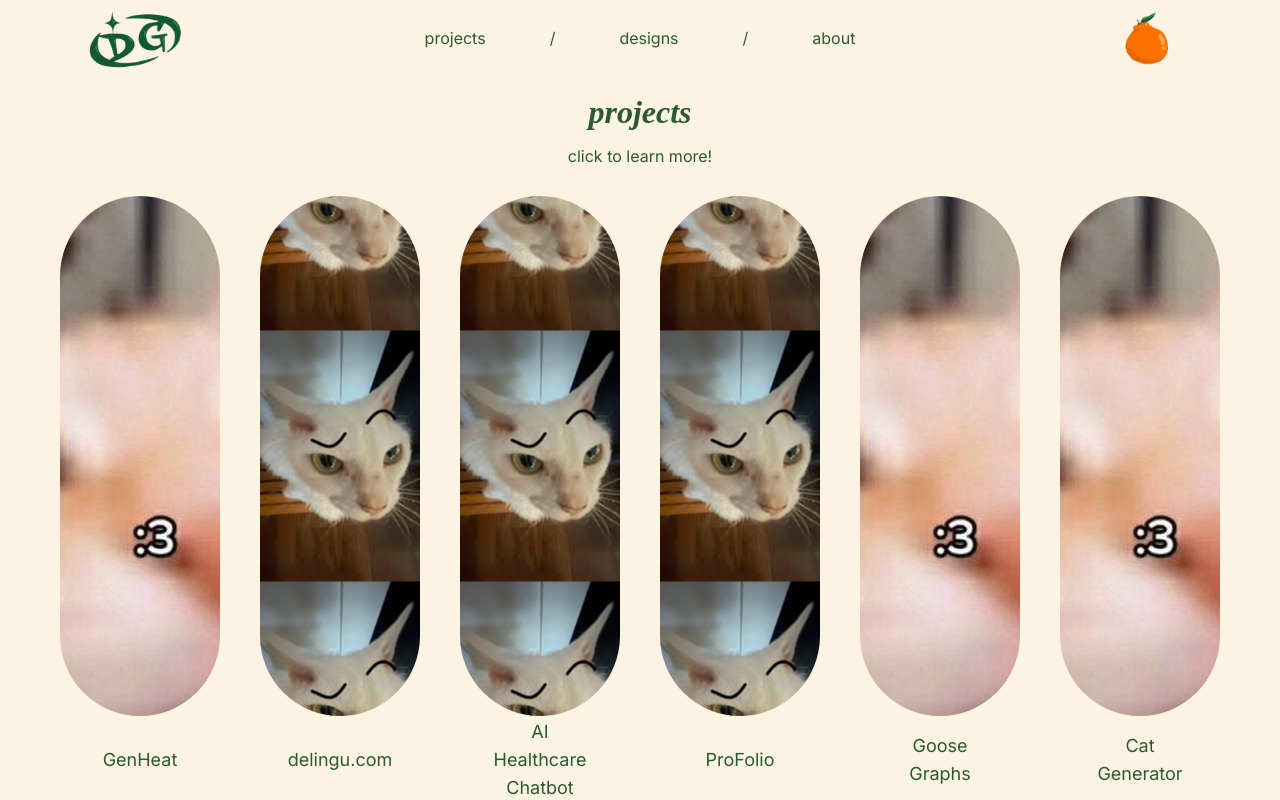
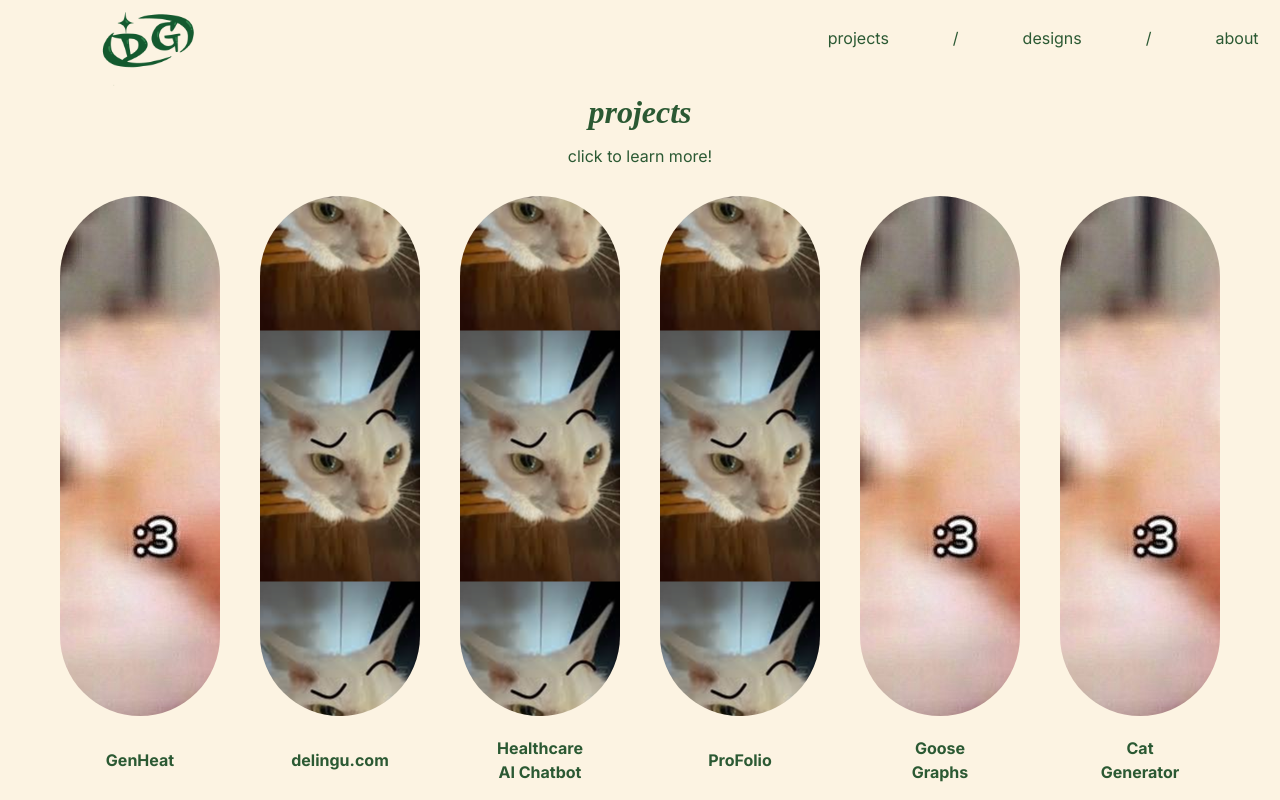
Before and after one commit to snootfef/Personal-Site, a Next.js app: page /projects in a window 1280 px wide. Shown: the top 800 px of the page. Built offline with nearby package versions, Linux system fonts and the light colour scheme.

Commit message:
Minor styling and more icons!

```diff
--- a/src/app/about/page.tsx
+++ b/src/app/about/page.tsx
@@ -52,7 +52,7 @@ export default function Page() {
             className='min-h-screen w-full relative font-playfair'
          >
             <h2
-               className='mt-24 ml-24 italic font-bold'
+               className='mt-24 ml-24 italic font-bold text-xl'
             >
                my life currently...
             </h2>
--- a/src/app/data/projects.ts
+++ b/src/app/data/projects.ts
@@ -1,10 +1,10 @@
 import { ProjectProps } from "../Interfaces/Interfaces";
 
 const projects: Array<ProjectProps> = [
-   { name: 'GenHeat', description: 'lorem ipsun ryan zhu', img: 'test.jpg', tools: 'Java, HTML', date: '' },
-   { name: 'delingu.com', description: 'A personal website/portfolio, all about me.', img: 'test1.jpg', tools: 'TypeScript, Tailwind, CSS, React, Next.js', date: '' },
-   { name: 'AI Healthcare Chatbot', description: 'Prototype and roadmap of the creation of an AI Healthcare Chatbot, utilizing MS tools, project management, and artificial intelligence techniques.', img: 'test1.jpg', tools: 'MS Azure, Github', date: '' },
-   { name: 'ProFolio', description: 'Website design mockup for aspiring professionals and new graduates to showcase their projects and portfolios while connecting with hiring companies and like-minded creatives.', img: 'test1.jpg', tools: 'Figma, Photoshop', date: '' },
+   { name: 'GenHeat', description: 'lorem ipsun ryan zhu', img: 'test.jpg', tools: 'Java, HTML', date: 'Jan 2024' },
+   { name: 'delingu.com', description: 'A personal website/portfolio, all about me.', img: 'test1.jpg', tools: 'TypeScript, Tailwind, CSS, React, Next.js', date: 'Jan 2024' },
+   { name: 'Healthcare AI Chatbot', description: 'Prototype and roadmap of the creation of an AI Healthcare Chatbot, utilizing MS tools, project management, and artificial intelligence techniques.', img: 'test1.jpg', tools: 'MS Azure, Github', date: 'Jan 2024' },
+   { name: 'ProFolio', description: 'Website design mockup for aspiring professionals and new graduates to showcase their projects and portfolios while connecting with hiring companies and like-minded creatives.', img: 'test1.jpg', tools: 'Figma, Photoshop', date: 'Jan 2024' },
    { name: 'Goose Graphs', description: 'A goose-themed graphing and functions education game inspired by Desmos Marbles.', img: 'test.jpg', tools: 'Java, Photoshop', date: '' },
    { name: 'Cat Generator', description: 'A quick and fun introduction into web development. Chat with a unique roster of cats and rate their messages!', img: 'test.jpg', tools: 'JavaScript, React, CSS, Figma', date: '' }
 ];
--- a/src/app/designs/DesignIcon.tsx
+++ b/src/app/designs/DesignIcon.tsx
@@ -37,7 +37,9 @@ export default function designIcon({ design, index, flip, setFlip }: { design: D
                </p>
             </section>
          </div>
-         <p>
+         <p
+            className="text-base text-center font-bold"
+         >
             {design.name}
          </p>
       </main>
--- a/src/app/footer.tsx
+++ b/src/app/footer.tsx
@@ -1,5 +1,6 @@
 import { FaGithub } from "react-icons/fa";
 import { FaLinkedin } from "react-icons/fa";
+import { MdMail } from "react-icons/md";
 
 export default function Footer() {
    return (
@@ -20,6 +21,9 @@ export default function Footer() {
             <a className='pr-2' href='https://www.linkedin.com/in/delin-gu/' target="_blank" rel="noopener noreferrer">
                <FaLinkedin />
             </a>
+            <a className='pr-2 text-[1.1rem]' href='mailto:d2gu@uwaterloo.ca' target="_blank" rel="noopener noreferrer">
+               <MdMail />
+            </a>
          </div>
       </footer>
    );
--- a/src/app/nav.tsx
+++ b/src/app/nav.tsx
@@ -10,6 +10,8 @@ export default function Nav() {
    const [scroll, setScroll] = useState(false)
    const pathname = usePathname()
 
+   const pages = ['/projects', '/designs', '/about']
+
    if (scrollPosition > 400 && !scroll)
       setScroll(true)
    else if (scrollPosition < 400 && scroll)
@@ -20,15 +22,15 @@ export default function Nav() {
          className='z-50 flex flex-col justify-center items-center w-screen h-[4.8rem] fixed bg-rice text-moss'
       >
          <div
-            className={"relative flex flex-row justify-center items-center my-5 duration-700 ease-in-out "}
+            className={"relative flex flex-row justify-center items-center my-5 duration-700 ease-in-out " + (scroll || pages.includes(pathname) ? 'pr-0 pl-[63vw]' : 'px-[33vw]')}
          >
             <Link
                href='/'
-               className="absolute w-24 right-[57.5vw]"
+               className="absolute w-24 right-[88vw]"
             >
                <Image
                   src="/assets/logoSmall.png"
-                  className={"h-full w-full ease-in-out duration-200 hover:scale-105 " + (scroll || pathname === '/projects' || pathname === '/designs' || pathname === '/about' ? 'opacity-100' : 'opacity-0')}
+                  className={"h-full w-full ease-in-out duration-200 hover:scale-105 " + (scroll || pages.includes(pathname) ? 'opacity-100' : 'opacity-0')}
                   alt=""
                   width="1080"
                   height="1080"
@@ -54,11 +56,6 @@ export default function Nav() {
             >
                about
             </Link>
-            <img
-               src="/assets/orange.png"
-               className={"w-[3.3rem] h-auto ease-in-out duration-200 absolute left-[59.5vw] " + (scroll || pathname === '/projects' || pathname === '/designs' || pathname === '/about' ? 'opacity-100' : 'opacity-0')}
-               alt=""
-            />
          </div>
       </nav>
    )
--- a/src/app/page.tsx
+++ b/src/app/page.tsx
@@ -3,6 +3,7 @@ import Nav from './nav'
 import Footer from './footer';
 import { FaGithub } from "react-icons/fa";
 import { FaLinkedin } from "react-icons/fa";
+import { MdMail } from "react-icons/md";
 import { IoIosArrowDown } from "react-icons/io";
 import { FaExternalLinkAlt } from "react-icons/fa";
 
@@ -61,7 +62,7 @@ export default function Home() {
             I'm Delin, a first year Systems Design Engineering student at the University of Waterloo. Welcome to delingu.com, a glimpse into some of my projects, designs, and what I've been up to.
           </p>
           <div
-            className="mt-4 flex flex-row"
+            className="mt-4 flex flex-row text-[1.25rem]"
           >
             <a className='pr-2' href="https://github.com/snootfef" target="_blank" rel="noopener noreferrer">
               <FaGithub />
@@ -69,7 +70,9 @@ export default function Home() {
             <a className='pr-2' href='https://www.linkedin.com/in/delin-gu/' target="_blank" rel="noopener noreferrer">
               <FaLinkedin />
             </a>
-            <FaExternalLinkAlt />
+            <a className='pr-2 text-[1.45rem]' href='mailto:d2gu@uwaterloo.ca' target="_blank" rel="noopener noreferrer">
+              <MdMail />
+            </a>
           </div>
         </section>
         <div
--- a/src/app/projects/ProjectIcon.tsx
+++ b/src/app/projects/ProjectIcon.tsx
@@ -32,17 +32,21 @@ export default function projectIcon({ project, index, flip, setFlip }: { project
                >
                   {project.description}
                </p>
+               <p
+                  className="text-xs m-3 italic"
+               >
+                  {project.date}
+               </p>
             </section>
          </div>
          <section
             className="flex flex-col justify-center items-center w-24 h-12 text-moss"
          >
             <h2
-               className="text-lg text-center"
+               className="text-base text-center font-bold"
             >
                {project.name}
             </h2>
-
          </section>
       </main >
    )
```
